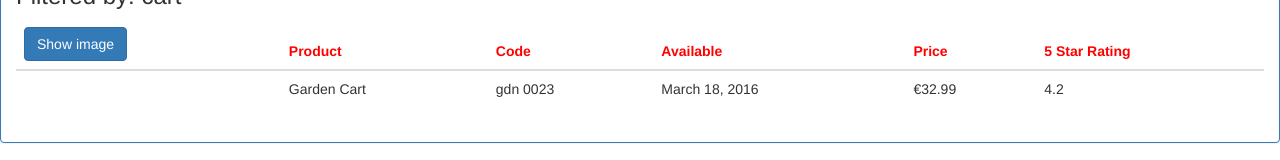
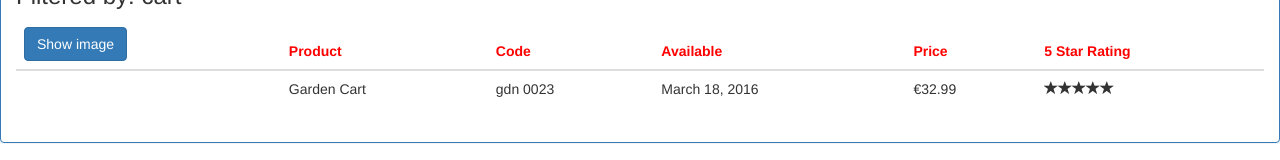
Before and after one commit to PiaLyck/angular-course, an Angular app in the folder APM-Start/: page / in a window 1280 px wide. Shown: the part 204-364 px from the top of the page. Built offline with nearby package versions, Linux system fonts and the light colour scheme.

Commit message:
add StarComponent as nested component

```diff
--- a/APM-Start/src/app/app.module.ts
+++ b/APM-Start/src/app/app.module.ts
@@ -4,12 +4,14 @@
 import { AppComponent } from './app.component';
 import { ProductListComponent } from './products/product-list.component';
 import { ConvertToSpacesPipe } from './shared/convert-to-spaces.pipe';
+import { StarComponent } from './shared/star.component';
 
 @NgModule({
   declarations: [
     AppComponent,
     ProductListComponent,
-    ConvertToSpacesPipe
+    ConvertToSpacesPipe,
+    StarComponent
   ],
   imports: [
     BrowserModule,
--- a/APM-Start/src/app/products/product-list.component.html
+++ b/APM-Start/src/app/products/product-list.component.html
@@ -40,7 +40,7 @@
             <td>{{product.productCode | lowercase | convertToSpaces:'-'}}</td>
             <td>{{product.releaseDate}}</td>
             <td>{{product.price | currency:'EUR':true:'1.2-2'}}</td>
-            <td>{{product.starRating}}</td>
+            <td><pm-star [rating]='product.starRating'></pm-star></td>
           </tr>
         </tbody>
       </table>
--- /dev/null
+++ b/APM-Start/src/app/shared/star.component.ts
@@ -0,0 +1,16 @@
+import { Component, OnChanges, Input } from "@angular/core";
+
+@Component({
+  selector: 'pm-star',
+  templateUrl: './star.component.html',
+  styleUrls: ['./star.component.css']
+})
+
+export class StarComponent implements OnChanges {
+  @Input() rating: number;
+  starWidth: number;
+
+  ngOnChanges(): void {
+    this.starWidth = this.rating * 86 / 5;
+  }
+}
```
